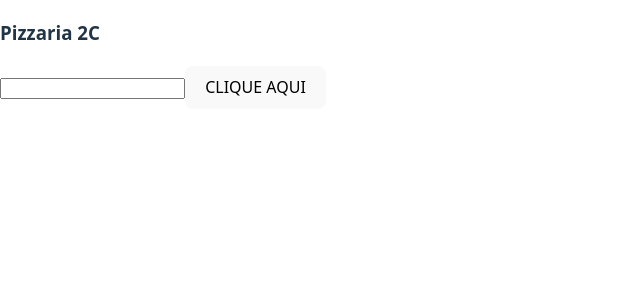
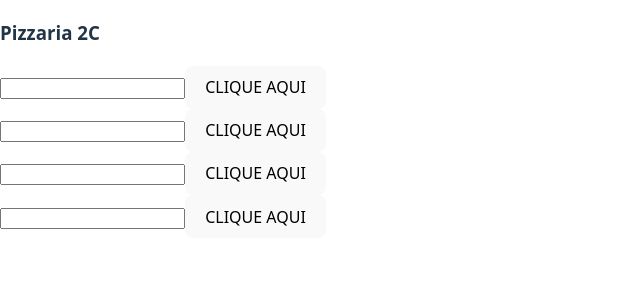
Before and after one commit to JoaoVitor365/pizzaria2c2025, a React (Vite) app: page / in a window 1280 px wide. Shown: the top 300 px of the page, without its empty margins (0-640 px from the left). Built offline with nearby package versions, Linux system fonts and the light colour scheme.

Commit message:
component

```diff
--- a/src/App.jsx
+++ b/src/App.jsx
@@ -4,19 +4,30 @@ function App(){
 
   const [nome, setNome] = useState('Ronaldo')
 
-return (
-  <div>
-    <h3>Pizzaria 2C</h3>
-    <input
-
+  const Formulario = () => {
+    return (
+      <div>
+<input
     className="nome"
     onChange={(e)=>{setNome(e.target.value)}}
     type="text" />
     <button
-    onClick={()=>{alert(nome)}}
+    onClick={()=>{alert(nome);}}
     className="botao">
     CLIQUE AQUI
     </button>
+      </div>
+    )
+
+
+  }
+return (
+  <div>
+    <h3>Pizzaria 2C</h3>
+    <Formulario />
+    <Formulario />
+    <Formulario />
+    <Formulario />
   </div>
 )
 }
```
